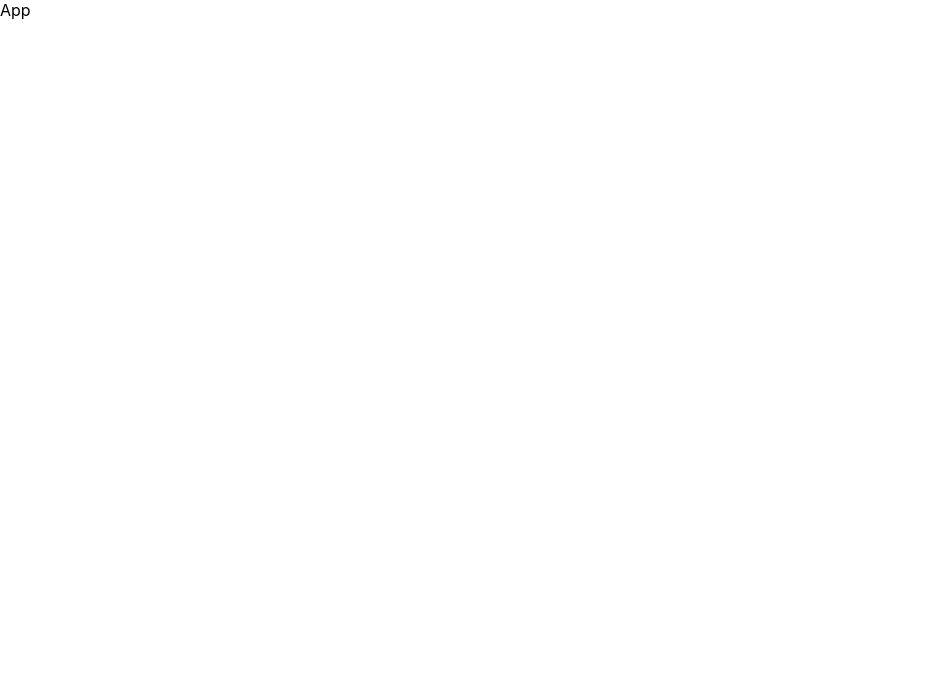
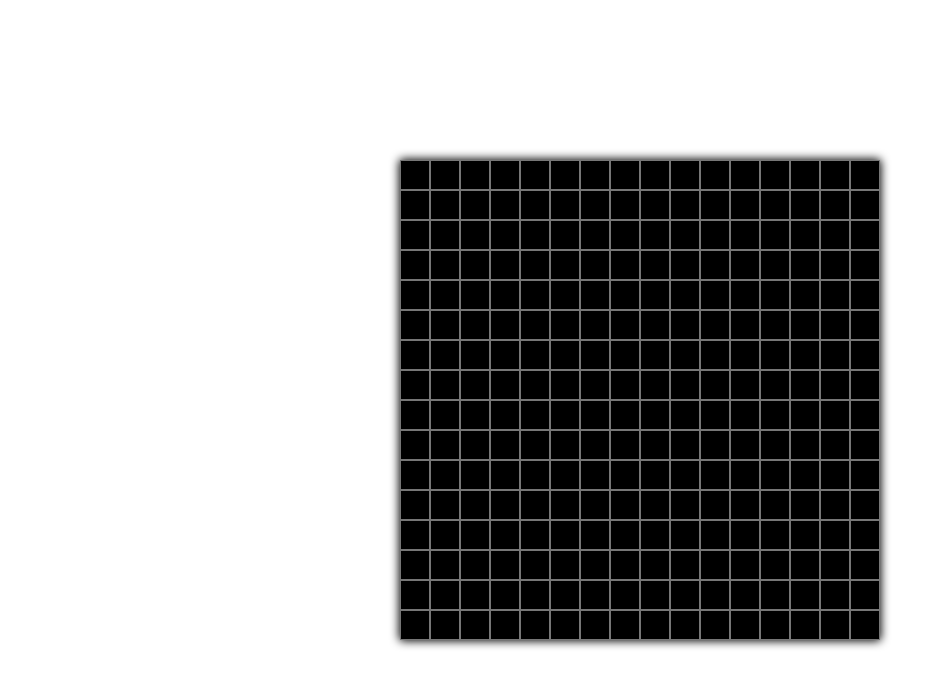
Before and after one commit to willaiemi/minesweeper-react-ts, a React (Create React App) app: page / in a window 1280 px wide. Shown: the top 686 px of the page, without its empty margins (0-951 px from the left). Built offline with nearby package versions, Linux system fonts and the light colour scheme.

Commit message:
creating grid and cell structure

```diff
--- a/src/App.tsx
+++ b/src/App.tsx
@@ -1,8 +1,10 @@
 import React from "react"
+
+import Minesweeper from "./components/Minesweeper"
 
 function App(): JSX.Element {
     return (
-        <div>App</div>
+        <Minesweeper />
     )
 }
 
--- /dev/null
+++ b/src/components/Cell/index.tsx
@@ -0,0 +1,29 @@
+import React, { useState } from "react"
+
+const Cell: React.FC = () => {
+    const [isOpen, setIsOpen] = useState(false)
+
+    const openCell = () => setIsOpen(true)
+
+    return (
+        <div
+            style={{
+                height: "30px",
+                width: "30px",
+                boxSizing: "border-box",
+                border: "1px solid #777",
+                display: "flex",
+                alignItems: "center",
+                justifyContent: "center",
+                background: isOpen ? "white" : "black",
+                cursor: "pointer",
+                transition: "0.4s",
+            }}
+            onClick={openCell}
+        >
+            {isOpen && "1"}
+        </div>
+    )
+}
+
+export default Cell
--- /dev/null
+++ b/src/components/Minesweeper/index.tsx
@@ -0,0 +1,51 @@
+import React from "react"
+
+import Cell from "../Cell"
+
+const tileGrid = Array.from(Array(16)).map(() => Array.from(Array(16)))
+
+const Minesweeper: React.FC = () => {
+    return (
+        <div
+            style={{
+                height: "100vh",
+                width: "100vw",
+                display: "flex",
+                alignItems: "center",
+                justifyContent: "center",
+            }}
+        >
+            <div
+                style={{
+                    background: "white",
+                    borderRadius: "3px",
+                    boxShadow: "0 0 10px 1px black",
+                }}
+            >
+                <div
+                    style={{
+                        display: "flex",
+                        alignItems: "center",
+                        justifyContent: "center",
+                        flexDirection: "column"
+                    }}
+                >
+                    {tileGrid.map((cells, i) => (
+                        <div
+                            key={i}
+                            style={{
+                                display: "flex",
+                            }}
+                        >
+                            {cells.map((_, i) => (
+                                <Cell key={i} />
+                            ))}
+                        </div>
+                    ))}
+                </div>
+            </div>
+        </div>
+    )
+}
+
+export default Minesweeper
```
Also changed, not shown: .eslintrc.js.
